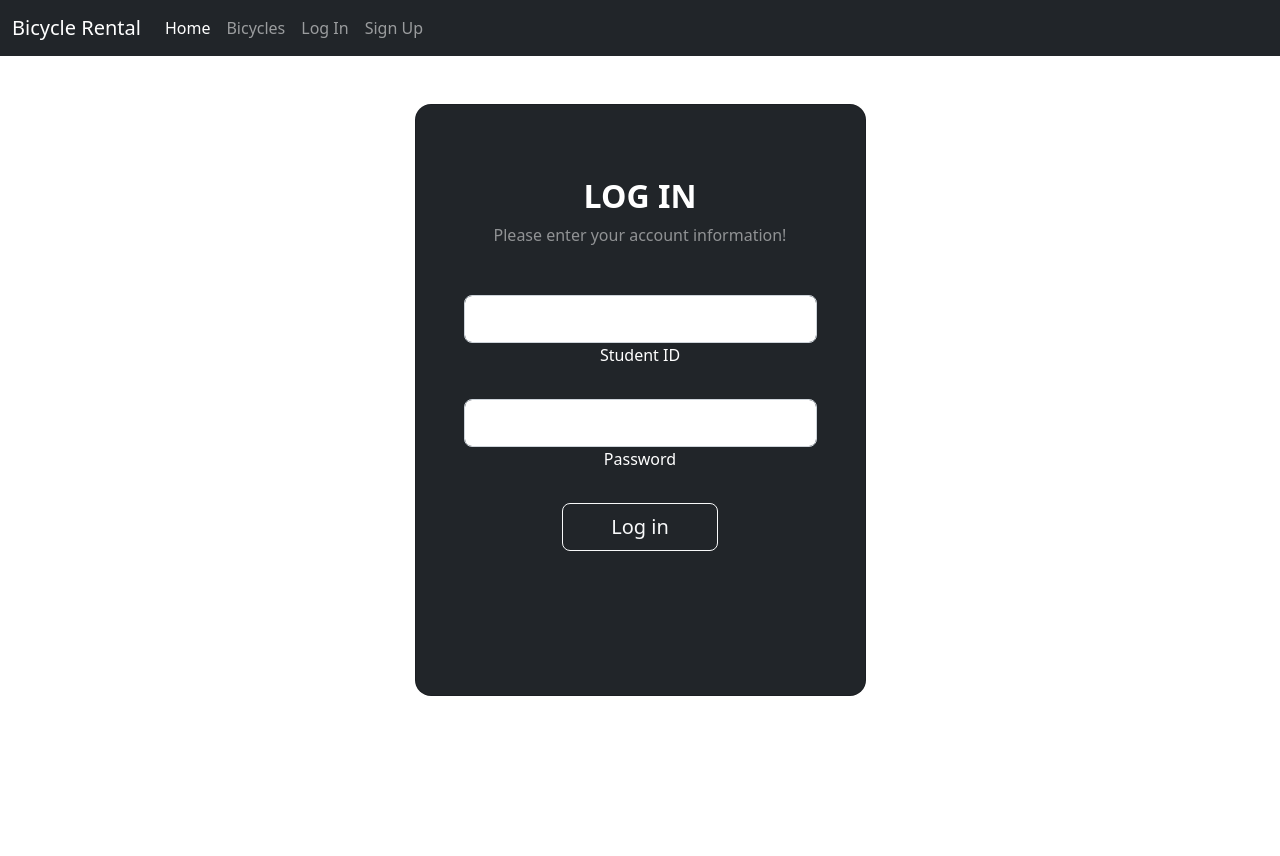
After one commit to karank85/bike-rental-system, a Flask app: page /login/ in a window 1280 px wide. The commit adds this page. Run offline with Flask 2, Linux system fonts and the light colour scheme; some libraries are stand-ins or nearby versions.

Commit message:
Added login page + fixed regis page

```diff
--- a/app.py
+++ b/app.py
@@ -30,6 +30,11 @@ def register():
             flash('Passwords do not match!', 'danger')
             return render_template('register.html')
 
+		# Check if StudentID is numeric
+        if str(userDetails['studentID']).isnumeric() == False:
+            flash('StudentID should be a number!', 'danger')
+            return render_template('register.html')
+
 		# Check if StudentID is correct
         if len(userDetails['studentID']) != 7:
             flash('StudentID needs to be a 7 digit number!', 'danger')
@@ -60,5 +65,39 @@ def register():
         return redirect('/')
     return render_template('register.html')
 
+@app.route('/login/', methods=['GET', 'POST'])
+def login():
+    if request.method == 'GET':
+        return render_template('login.html')
+    elif request.method == 'POST':
+        loginForm = request.form
+        studentID = loginForm['studentID']
+        cur = mysql.connection.cursor()
+        queryStatement = f"SELECT * FROM users WHERE studentID = '{studentID}'"
+        numRow = cur.execute(queryStatement)
+        if numRow > 0:
+            user =  cur.fetchone()
+            if check_password_hash(user['password'], loginForm['password']):
+
+                #Recording Session Information
+                session['login'] = True
+                session['studentID'] = str(user['studentID'])
+                session['adminID'] = str(user['admin_role'])
+                session['firstName'] = user['f_name']
+                session['lastName'] = user['l_name']
+                print(session['studentID'] + " adminID: " + session['adminID'])
+                flash('Welcome ' + session['firstName'],'success')
+                return redirect('/')
+            else:
+                cur.close()
+                flash("Password doesn't not match", 'danger')
+        else:
+            cur.close()
+            flash('User not found', 'danger')
+            return render_template('login.html')
+        cur.close()
+        return redirect('/')
+    return render_template('login.html')
+
 if __name__ == '__main__':
 	app.run(debug=True)
--- /dev/null
+++ b/templates/login.html
@@ -0,0 +1,45 @@
+{% extends 'base.html' %}
+{% block content %}
+<section class="vh-100 gradient-custom">
+    <form method="POST">
+    <div class="container py-5 h-100">
+      <div class="row d-flex justify-content-center align-items-center h-100">
+        <div class="col-12 col-md-8 col-lg-6 col-xl-5">
+          <div class="card bg-dark text-white" style="border-radius: 1rem;">
+            <div class="card-body p-5 text-center">
+
+              <div class="mb-md-5 mt-md-4 pb-5">
+
+                <h2 class="fw-bold mb-2 text-uppercase">Log In</h2>
+                <p class="text-white-50 mb-5">Please enter your account information!</p>
+
+                <div class="form-outline form-white mb-4">
+                    <input type="text" id="studentID" class="form-control form-control-lg" name="studentID" />
+                    <label class="form-label" for="studentID">Student ID</label>
+                </div>
+
+                <div class="form-outline form-white mb-4">
+                    <input type="password" id="password" class="form-control form-control-lg" name="password" />
+                    <label class="form-label" for="password">Password</label>
+                </div>
+                <button class="btn btn-outline-light btn-lg px-5" type="submit">Log in</button>
+              </div>
+            </div>
+          </div>
+        </div>
+      </div>
+    </div>
+  </section>
+</form>
+{% endblock %}
+
+.gradient-custom {
+    /* fallback for old browsers */
+    background: #6a11cb;
+
+    /* Chrome 10-25, Safari 5.1-6 */
+    background: -webkit-linear-gradient(to right, rgba(106, 17, 203, 1), rgba(37, 117, 252, 1));
+
+    /* W3C, IE 10+/ Edge, Firefox 16+, Chrome 26+, Opera 12+, Safari 7+ */
+    background: linear-gradient(to right, rgba(106, 17, 203, 1), rgba(37, 117, 252, 1))
+    }
--- a/templates/navbar.html
+++ b/templates/navbar.html
@@ -8,7 +8,7 @@
         <div class="navbar-nav">
           <a class="nav-link active" aria-current="page" href="#">Home</a>
           <a class="nav-link" href="#">Bicycles</a>
-          <a class="nav-link" href="#">Buildings</a>
+          <a class="nav-link" href="{{ url_for('login') }}">Log In</a>
           <a class="nav-link" href="{{ url_for('register') }}">Sign Up</a>
           <!--Search Bar/Dropdown/Disabled Buttons-->
         </div>
```
